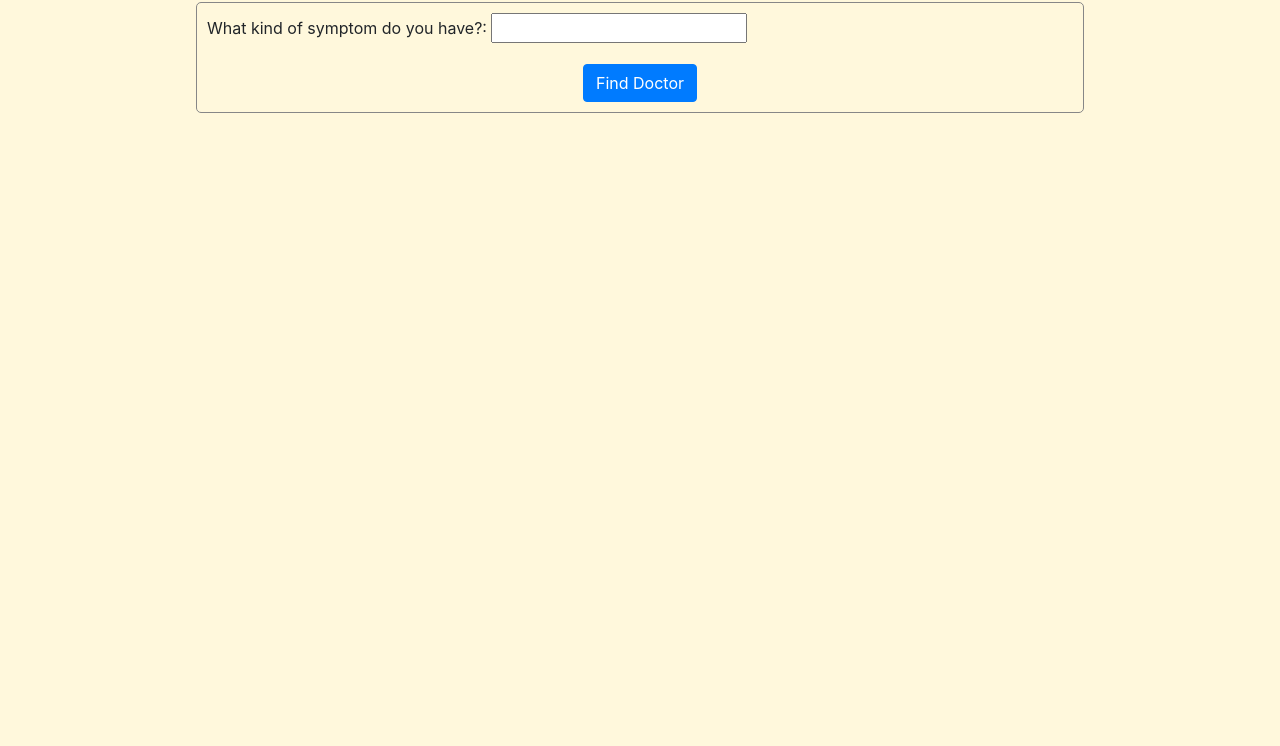
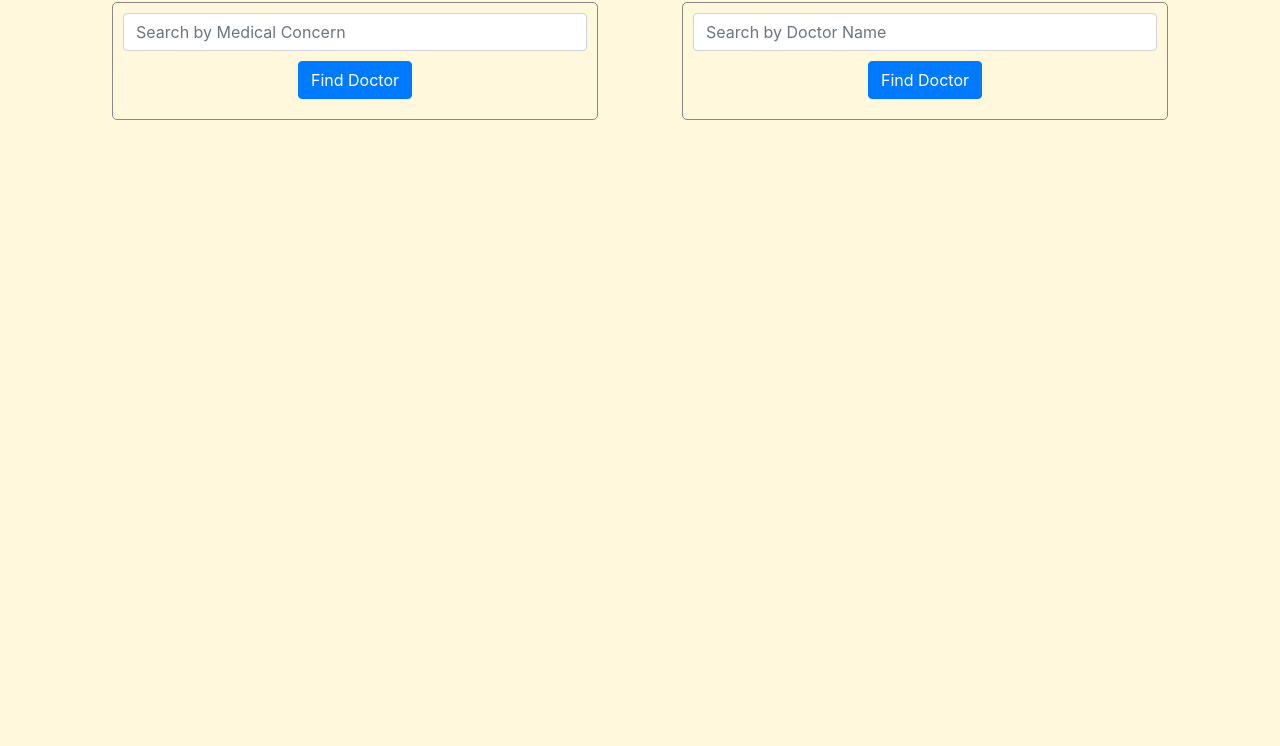
Before and after one commit to misakimichy/doctor-lookup, a website built with webpack: page src/index.html in a window 1280 px wide. Shown: the part 54-800 px from the top of the page. Built offline with nearby package versions, Linux system fonts and the light colour scheme.

Commit message:
Create two forms with grid.

```diff
--- a/src/index.html
+++ b/src/index.html
@@ -9,13 +9,20 @@
 <body>
   <div class="container">
     <h1>Doctor Lookup</h1>
-    <form>
-      <div class="form-group">
-        <label for="user-input">What kind of symptom do you have?:</label>
-        <input type="text" id="user-input">
+    <div class="row">
+      <div class="col-md-6">
+        <form id="search-concern" class="form-group">
+          <input type="text" id="medical-concern" class="form-control" placeholder="Search by Medical Concern">
+          <button type="submit" class="btn btn-primary">Find Doctor</button>
+        </form>
       </div>
-      <button type="submit" class="btn btn-primary">Find Doctor</button>
-    </form>
+      <div class="col-md-6">
+        <form id="search-doctor" class="form-group">
+          <input type="text" id="doctor-name" class="form-control" placeholder="Search by Doctor Name">
+          <button type="submit" class="btn btn-primary">Find Doctor</button>
+        </form>
+      </div>
+    </div>
     <div class="container" id="result">
 
     </div>
--- a/src/styles.css
+++ b/src/styles.css
@@ -16,13 +16,13 @@ form, #result {
   border: 1px solid var(--gray);
   border-radius: 5px;
   padding: 10px;
-  width: 80%;
+  width: 90%;
   margin: 0 auto;
 }
 
 .btn {
   display: block;
-  margin: 0 auto;
+  margin: 10px auto;
 }
 
 #result {
```
